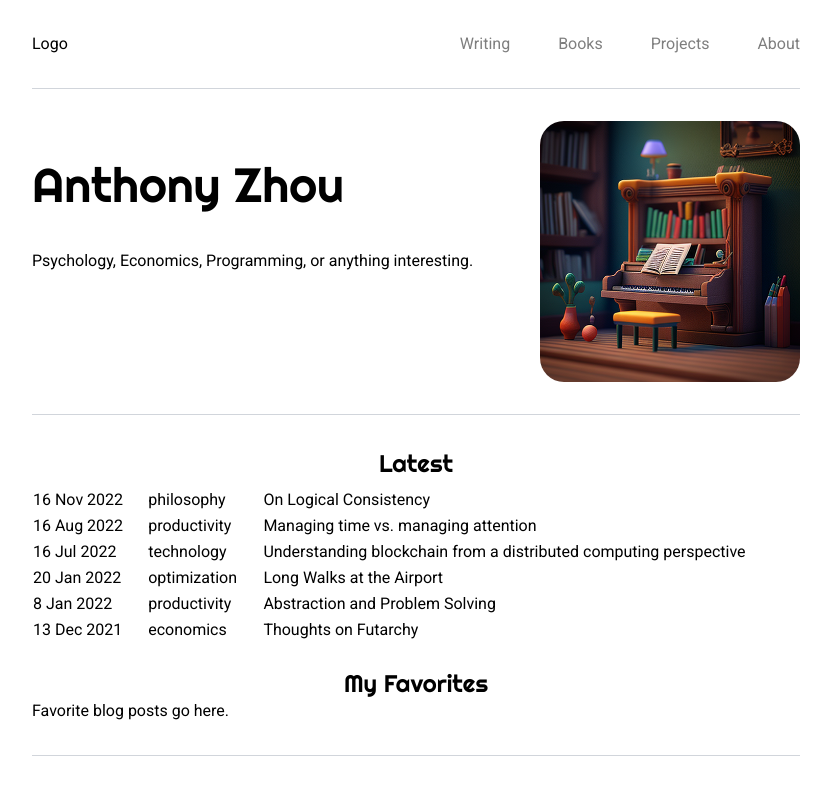
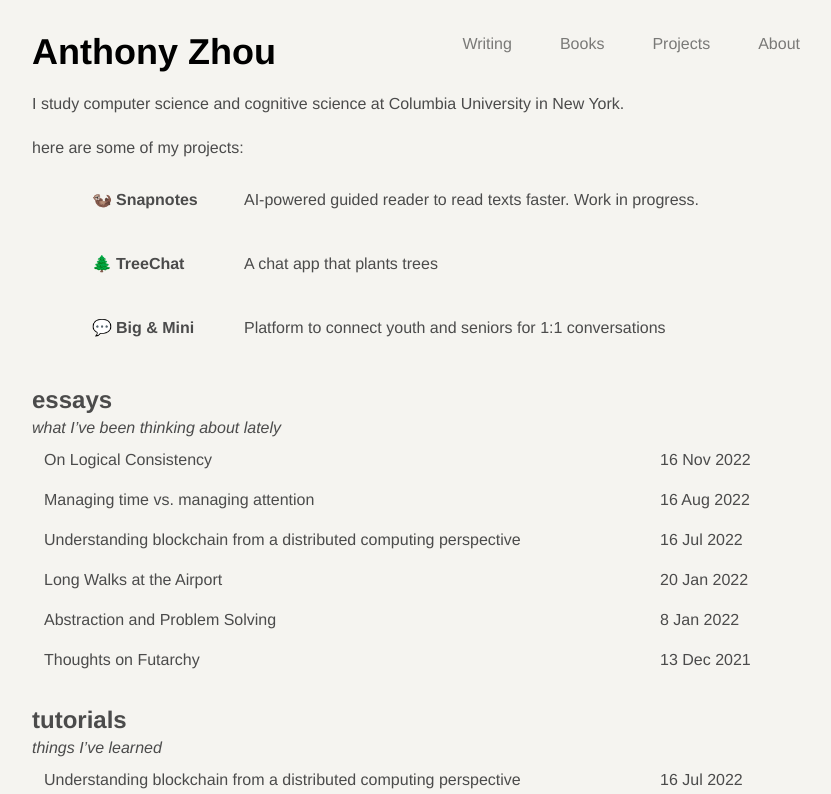
Before and after one commit to anthony-zhou/anthonyzhou.me, a Next.js app: page / in a window 1280 px wide. Shown: the top 794 px of the page, without its empty margins (224-1055 px from the left). Built offline with nearby package versions, Linux system fonts and the light colour scheme.

Commit message:
Style updates

```diff
--- a/posts/2022-07-16-consensus.md
+++ b/posts/2022-07-16-consensus.md
@@ -6,7 +6,7 @@ description: "A foray into the history of distributed computing and how it relat
 image: assets/images/2022/07/network_earth.jpg
 author: anthony
 featured: true
-categories: [programming, technology]
+categories: [programming, technology, tutorials]
 tags: [blockchain, distributed-computing, cryptography]
 ---
 
--- /dev/null
+++ b/src/components/Footer/Footer.tsx
@@ -0,0 +1,17 @@
+import React from 'react';
+
+export default function Footer() {
+  return (
+    <div className="flex justify-between pb-10">
+      <div className="text-sm">
+        Contact:
+        {' '}
+        <a href="mailto:anthony.zhou03@gmail.com">anthony.zhou03@gmail.com</a>
+      </div>
+      <div className="">
+        {/* Social media links */}
+
+      </div>
+    </div>
+  );
+}
--- /dev/null
+++ b/src/components/Footer/index.tsx
@@ -0,0 +1,3 @@
+import Footer from './Footer';
+
+export default Footer;
--- a/src/components/Header/Header.tsx
+++ b/src/components/Header/Header.tsx
@@ -4,16 +4,15 @@ import HorizontalLine from '@/widgets/HorizontalLine';
 
 export default function Header() {
   const links = [
-    { href: '/', label: 'Writing' },
+    { href: '/writing', label: 'Writing' },
     { href: '/books', label: 'Books' },
     { href: '/projects', label: 'Projects' },
     { href: '/about', label: 'About' },
   ];
 
   return (
-    <>
     <div className="flex justify-between pt-8">
-        <Link href="/"><div>Logo</div></Link>
+      <Link href="/"><div className="font-bold text-4xl">Anthony Zhou</div></Link>
       <div className="flex space-x-12">
         {links.map(({ href, label }) => (
           <Link href={href} key={`${href}${label}`} className="opacity-50 hover:opacity-100 transition-opacity">
@@ -22,7 +21,5 @@ export default function Header() {
         ))}
       </div>
     </div>
-      <HorizontalLine />
-    </>
   );
 }
--- a/src/lib/posts.ts
+++ b/src/lib/posts.ts
@@ -13,7 +13,7 @@ const formatDate = (date: Date) => {
   return `${day} ${monthName.slice(0, 3)} ${year}`;
 };
 
-export function getSortedPostsData() {
+export function getSortedPostsData(options?: { category: string }) {
   // Get file names under /posts
   const fileNames = fs.readdirSync(postsDirectory);
   const allPostsData: any[] = fileNames.map((fileName) => {
@@ -38,13 +38,19 @@ export function getSortedPostsData() {
       ...result,
     };
   });
+
   // Sort posts by date
-  return allPostsData.sort((a, b) => {
+  const sortedData = allPostsData.sort((a, b) => {
     if (a.isoDate < b.isoDate) {
       return 1;
     }
     return -1;
   });
+
+  if (options?.category) {
+    return sortedData.filter(({ categories: c }) => c.includes(options?.category));
+  }
+  return sortedData;
 }
 
 export function getAllPostIds() {
--- /dev/null
+++ b/src/pages/about.tsx
@@ -0,0 +1,48 @@
+import React from 'react';
+import Image from 'next/image';
+import Layout from '@/components/Layout';
+import lshape from '@/components/L.svg';
+
+export default function About() {
+  const paragraphs = [
+    "Occasionally, I'll mix things up a bit by blogging about my personal experiences and opinions. As a food lover, I hope this site will be like a nice big helping of my mom&rapos;s fried rice — sure, the ingredients don't always sound like they go together (probably because they're all leftovers from yesterday), but if you give it a try it just makes sense. Hopefully my articles on economics, psychology, and Florentine security guards will go together just as well as edamame and scallions and fajita chicken.",
+    'Maybe, though, there is a thread of sanity amidst the madness: thanks to modern psychology, we now know that "better" is a highly subjective experience, which depends mainly on your reference point. So making the world a better place requires that, in addition to technical skill, we must acquire an understanding of how humans think.',
+    'Now that I have explained exactly nothing about the subject matter of this blog, here\'s a little about me: I am currently a college undergrad at Columbia University in New York.  In my free time, I like to play trumpet, piano, and guitar, rock climb, hike, travel, play soccer, hang out with friends, and eat fried rice (not always at the same time).',
+    `So that, in just under 300 words, is what you can expect from this website — I might come back later and revise this page if I ever decide to do a complete 180 and start blogging about fashion or something. For now, though, I will take a break and go eat some fajita chicken fried rice. If you ever want to chat, drop me a line at <a href="mailto:azhou.blog@gmail.com">azhou.blog@gmail.com</a>
+    !`,
+  ];
+
+  return (
+    <Layout>
+      <div className="prose">
+        <div className="flex items-center">
+          <Image src={lshape} alt="L-shaped" height={75} className="mt-0" />
+          <h2 className="-mt-4">About</h2>
+        </div>
+
+        <p>
+          Hi there!
+          My name is Anthony Zhou and
+          I believe that science and technology can be used to make the world a better place.
+          Kumbaya!
+
+        </p>
+
+        <p>On this blog, I will mainly post two types of articles:</p>
+
+        <ul>
+          <li>
+            <a href="/writing#essays">Essays</a>
+          </li>
+          <li>
+            <a href="/writing#tutorials">Tutorials</a>
+          </li>
+        </ul>
+
+        {paragraphs.map((paragraph) => (
+          <p>{paragraph}</p>
+        ))}
+      </div>
+    </Layout>
+  );
+}
--- a/src/pages/index.tsx
+++ b/src/pages/index.tsx
@@ -1,60 +1,101 @@
 import React from 'react';
-import Image from 'next/image';
 import { useRouter } from 'next/router';
+import Link from 'next/link';
 import Layout from '@/components/Layout';
 import HorizontalLine from '@/widgets/HorizontalLine';
-import Resources from '@/components/HomePage/Resources';
 import { getSortedPostsData } from '@/lib/posts';
+import Footer from '@/components/Footer';
 
 type HomeProps = {
   allPostsData: { date: string; title: string; id: string, categories: any[] }[];
+  tutorialsData: { date: string; title: string; id: string, categories: any[] }[];
 };
 
-export default function Home({ allPostsData }: HomeProps) {
+export default function Home({ allPostsData, tutorialsData }: HomeProps) {
   const router = useRouter();
+
+  const projects = [
+    {
+      emoji: '🦦',
+      title: 'Snapnotes',
+      description: 'AI-powered guided reader to read texts faster. Work in progress.',
+      link: 'https://snapnotes.app',
+    },
+    {
+      emoji: '🌲',
+      title: 'TreeChat',
+      description: 'A chat app that plants trees',
+      link: 'https://treechat.org',
+    },
+    {
+      emoji: '💬',
+      title: 'Big & Mini',
+      description: 'Platform to connect youth and seniors for 1:1 conversations',
+      link: 'https://bigandmini.org',
+    },
+  ];
 
   return (
     <Layout>
-      <div className="md:flex space-x-10 justify-between">
-        <div className="flex flex-col justify-start">
-          <h1 className="text-5xl font-display mb-10 mt-10">Anthony Zhou</h1>
-          <p>Psychology, Economics, Programming, or anything interesting.</p>
+      <div className="text-[#4B4B4B]">
+        <div className="mb-5 mt-5">I study computer science and cognitive science at Columbia University in New York.</div>
+        <div className="mb-2">here are some of my projects:</div>
+
+        <div className="ml-10">
+          {projects.map(({
+            emoji, title, description, link,
+          }) => (
+            <Link target="_blank" href={link} className="group">
+              <div className="flex rounded-md px-5 py-5 bg-gray-300 transition bg-opacity-0 group-hover:bg-opacity-50">
+                <div className="mr-1">{emoji}</div>
+                <div className="font-bold w-32">{title}</div>
+                <div className="">{description}</div>
+              </div>
+            </Link>
+          ))}
+
         </div>
-        <Image className="rounded-3xl" src="/images/claymation_piano.png" alt="Claymation piano with bookshelf in background." width={260} height={260} />
+
+        <div className="mt-6">
+          <h2 className="text-2xl font-bold">essays</h2>
+          <div className="italic">what I&rsquo;ve been thinking about lately</div>
+
+          {allPostsData.slice(0, 6).map(({
+            id, date, title,
+          }) => (
+            <Link href={`/posts/${id}`} key={id} className="flex justify-between transition py-2 px-3 rounded-md hover:bg-gray-300">
+              <h2>{title}</h2>
+              <div className="w-32">{date}</div>
+            </Link>
+          ))}
+        </div>
+
+        <div className="mt-6">
+          <h2 className="text-2xl font-bold">tutorials</h2>
+          <div className="italic">things I&rsquo;ve learned</div>
+          {tutorialsData.slice(0, 6).map(({
+            id, date, title,
+          }) => (
+            <Link href={`/posts/${id}`} key={id} className="flex justify-between transition py-2 px-3 rounded-md hover:bg-gray-300">
+              <h2>{title}</h2>
+              <div className="w-32">{date}</div>
+            </Link>
+          ))}
+        </div>
       </div>
       <HorizontalLine />
-      <div>
-        <h2 className="text-2xl font-display text-center mb-2">Latest</h2>
-        <table className="w-full">
-          <tbody>
-            {allPostsData.slice(0, 6).map(({
-              id, date, title, categories,
-            }) => (
-              <tr className="cursor-pointer" key={id} onClick={() => router.push(`posts/${id}`)}>
-                <td width="15%">{date}</td>
-                <td width="15%">{categories[categories.length - 1]}</td>
-                <td>{title}</td>
-              </tr>
-            ))}
-          </tbody>
-        </table>
-      </div>
-      <div className="mt-6">
-        <h2 className="text-2xl font-display text-center">My Favorites</h2>
-        <p>Favorite blog posts go here.</p>
-      </div>
-      <HorizontalLine />
-      <Resources />
-      <HorizontalLine />
+      <Footer />
     </Layout>
   );
 }
 
 export async function getStaticProps() {
   const allPostsData = getSortedPostsData();
+  const tutorialsData = getSortedPostsData({ category: 'tutorials' });
   return {
     props: {
       allPostsData,
+      tutorialsData,
     },
   };
 }
--- /dev/null
+++ b/src/pages/writing.tsx
@@ -0,0 +1,44 @@
+import React from 'react';
+import Image from 'next/image';
+import Link from 'next/link';
+import Layout from '@/components/Layout';
+import lshape from '@/components/L.svg';
+import { getSortedPostsData } from '@/lib/posts';
+
+type WritingProps = {
+  allPostsData: { date: string; title: string; id: string, categories: any[] }[];
+};
+
+export default function Writing({ allPostsData }: WritingProps) {
+  return (
+    <Layout>
+      <div className="flex items-center">
+        <Image src={lshape} alt="L-shaped" height={75} className="mt-0" />
+        <h3 className="-mt-2 text-2xl font-bold">Writing</h3>
+      </div>
+
+      <div className="mb-3">Writing is thinking.</div>
+
+      <div>
+        <h1 className="text-xl font-bold">Essays</h1>
+        {allPostsData.map(({
+          id, date, title,
+        }) => (
+          <Link href={`/posts/${id}`} key={id} className="flex justify-between transition py-2 px-3 rounded-md hover:bg-gray-300">
+            <h2>{title}</h2>
+            <div className="w-32">{date}</div>
+          </Link>
+        ))}
+      </div>
+    </Layout>
+  );
+}
+
+export async function getStaticProps() {
+  const allPostsData = getSortedPostsData();
+  return {
+    props: {
+      allPostsData,
+    },
+  };
+}
--- a/tailwind.config.js
+++ b/tailwind.config.js
@@ -9,7 +9,7 @@ module.exports = {
   theme: {
     extend: {
       fontFamily: {
-        'display': ['var(--font-righteous)', ...fontFamily.sans],
+        'display': ['Helvetica Neue', ...fontFamily.sans],
       },
     },
   },
```
Also changed, not shown: src/pages/_app.tsx (+9 -9 lines), src/pages/posts/[id].tsx (+3 -4 lines), src/components/L.svg (added). Lines whose indentation alone changed are shown as unchanged.
